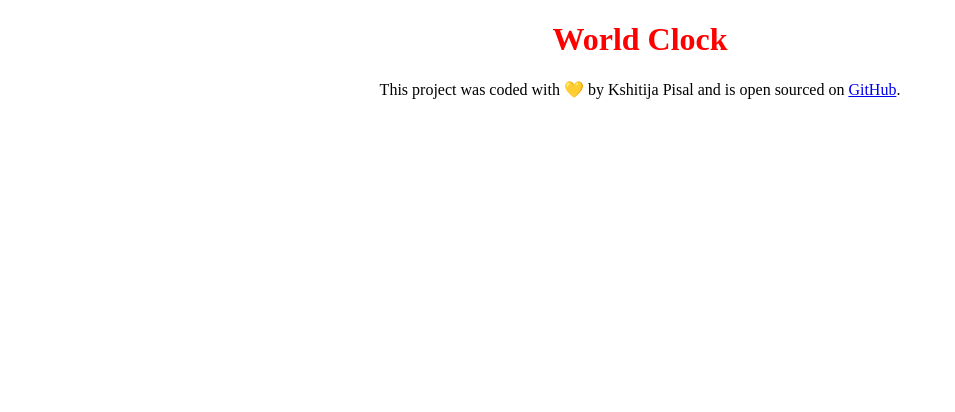
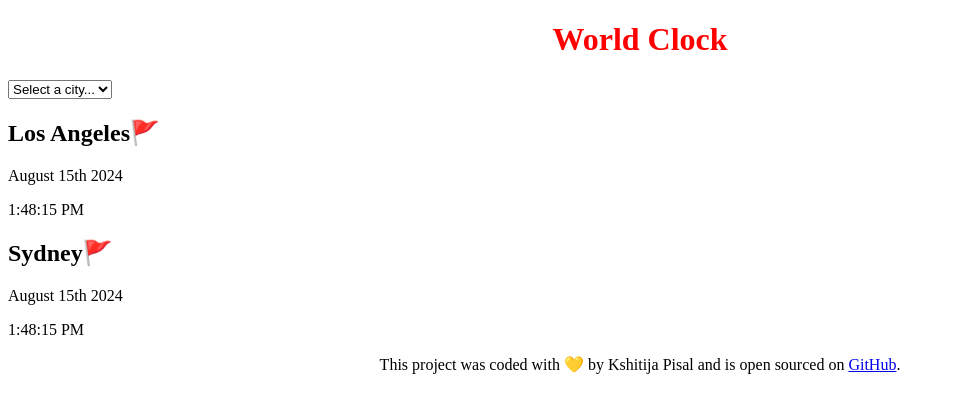
Before and after one commit to KSHITIJA-PISAL/WorldClock, a plain HTML site: page index.html in a window 1280 px wide. Shown: the whole page, without its empty margins (0-955 px from the left). Drawn offline with Linux system fonts and the light colour scheme.

Commit message:
Added basic HTML structure.

```diff
--- a/index.html
+++ b/index.html
@@ -8,6 +8,22 @@
   </head>
   <body>
     <h1>World Clock</h1>
+    <select name="cityDropDown" id="cityDropDown">
+      <option value="">Select a city...</option>
+      <option value="mumbai">Mumbai IN</option>
+      <option value="sydney">Sydney AU</option>
+      <option value="tokyo">Tokyo JP</option>
+    </select>
+    <div>
+      <h2>Los Angeles🚩</h2>
+      <p>August 15th 2024</p>
+      <p>1:48:15 PM</p>
+    </div>
+    <div>
+      <h2>Sydney🚩</h2>
+      <p>August 15th 2024</p>
+      <p>1:48:15 PM</p>
+    </div>
     <footer>
       This project was coded with 💛 by Kshitija Pisal and is open sourced on
       <a href="https://github.com/KSHITIJA-PISAL/WorldClock">GitHub</a>.
```
